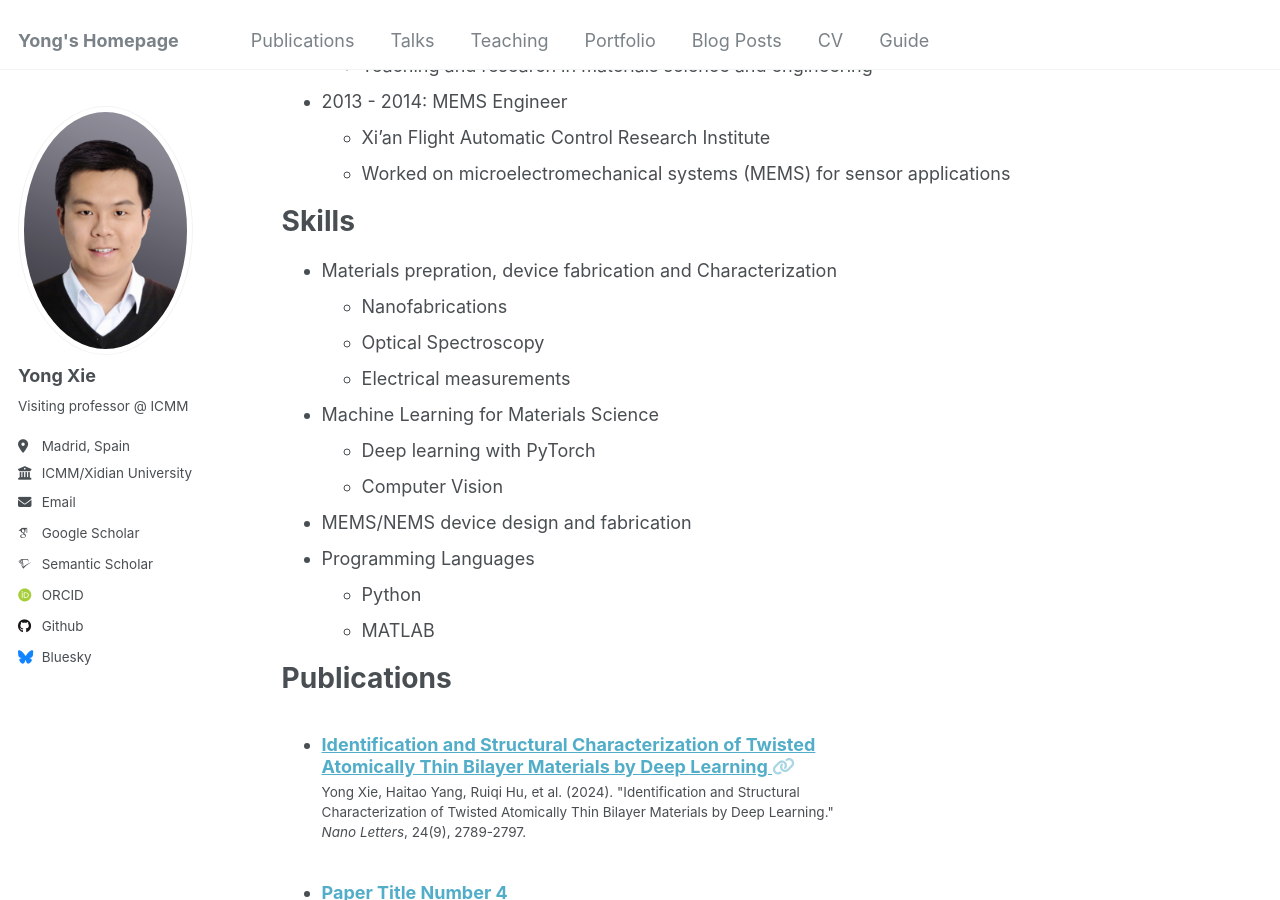
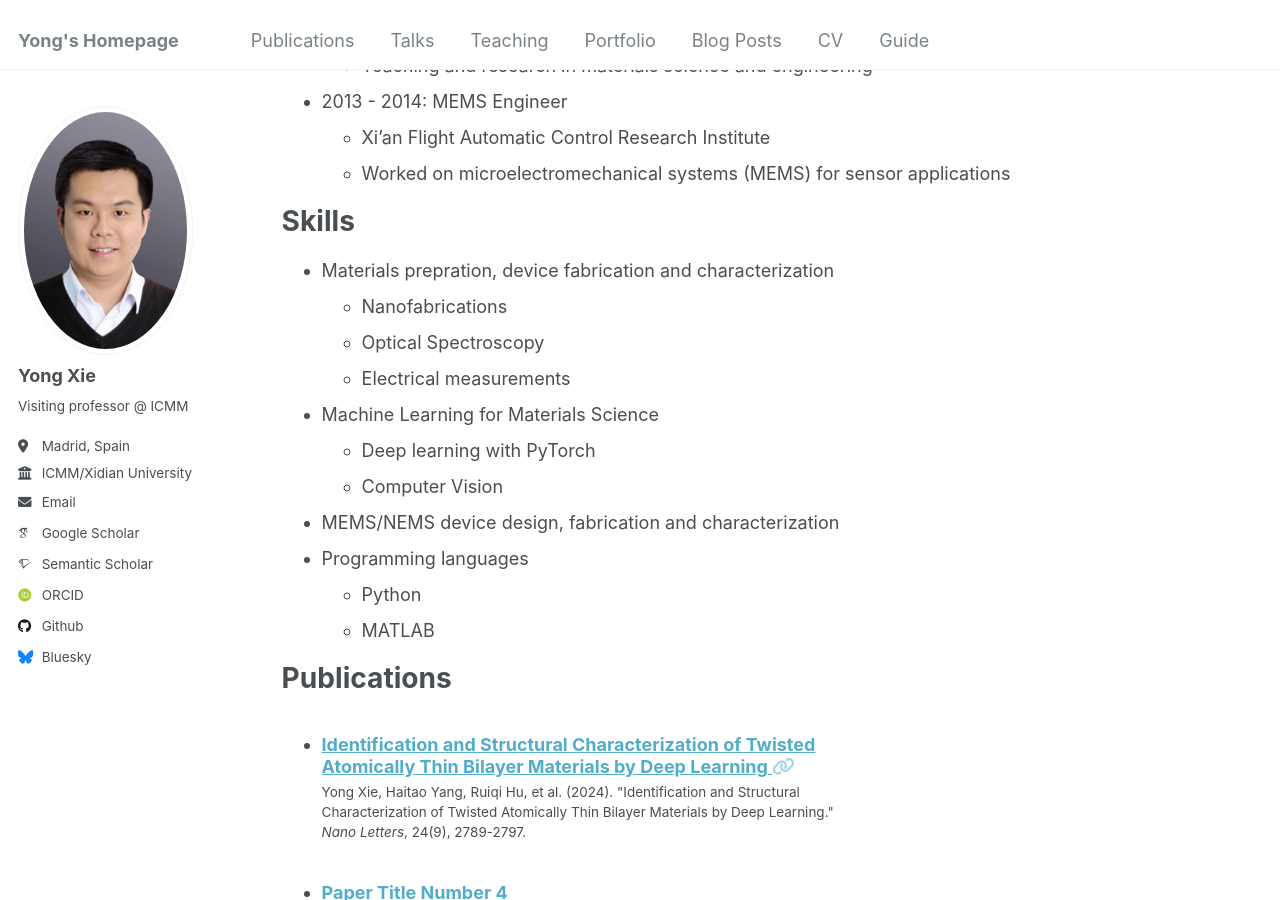
Before and after one commit to YongXie-ICMM/yongxie-icmm.github.io, a Jekyll site: the page built from _pages/cv.md, in a window 1280 px wide and 900 px high, scrolled down 677 px. Built offline with Jekyll 4.4.1, drawn with Linux system fonts in a browser that asks for light colours; some web fonts are replaced.

Commit message:
Updated CV with new education, work experience, and skills

```diff
--- a/_pages/cv.md
+++ b/_pages/cv.md
@@ -38,15 +38,15 @@ Work Experience
 
 Skills
 ======
-* Materials prepration, device fabrication and Characterization
+* Materials prepration, device fabrication and characterization
   * Nanofabrications
   * Optical Spectroscopy
   * Electrical measurements
 * Machine Learning for Materials Science
   * Deep learning with PyTorch
   * Computer Vision
-* MEMS/NEMS device design and fabrication
-* Programming Languages
+* MEMS/NEMS device design, fabrication and characterization
+* Programming languages
   * Python
   * MATLAB
 
```
